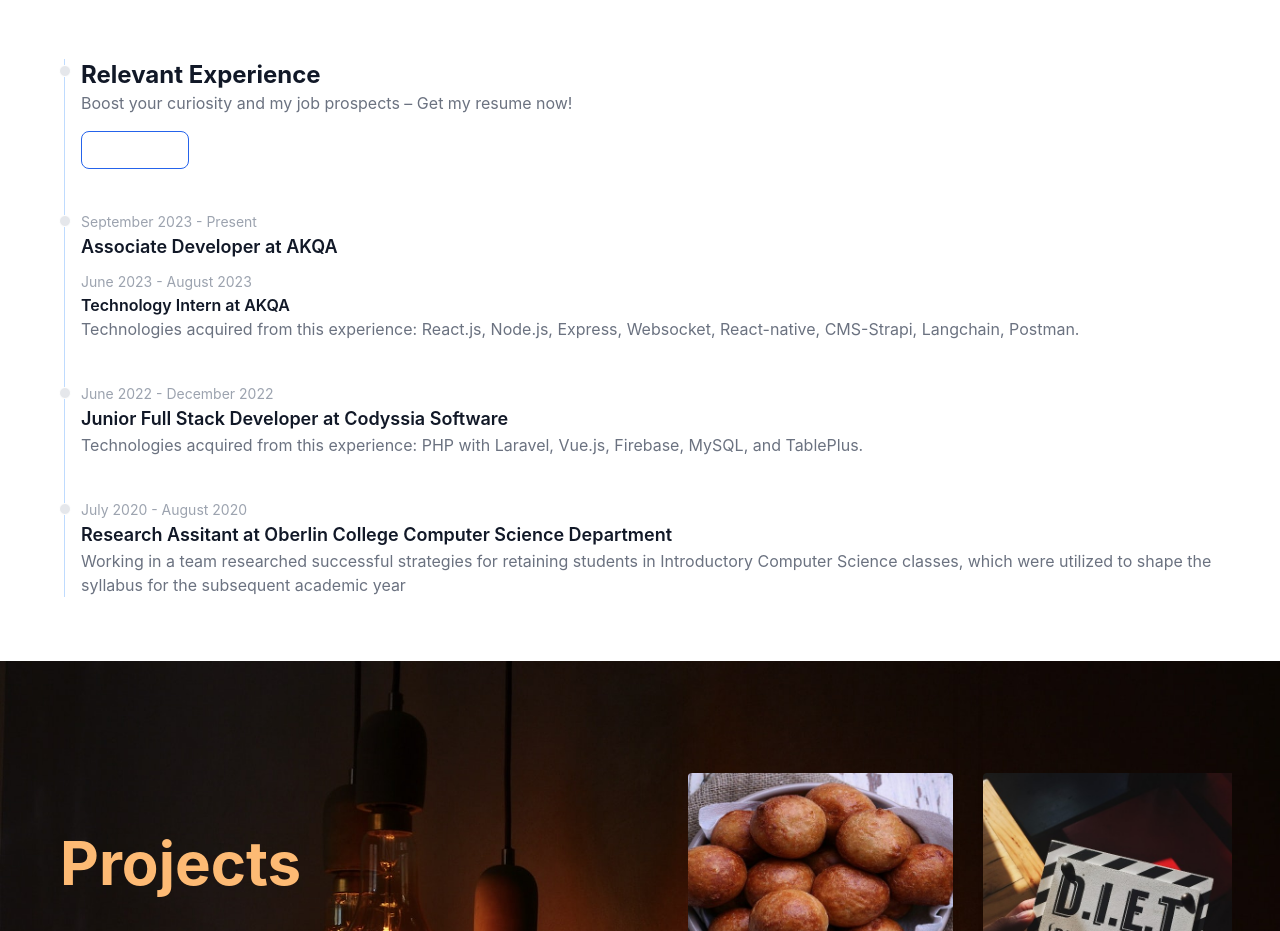
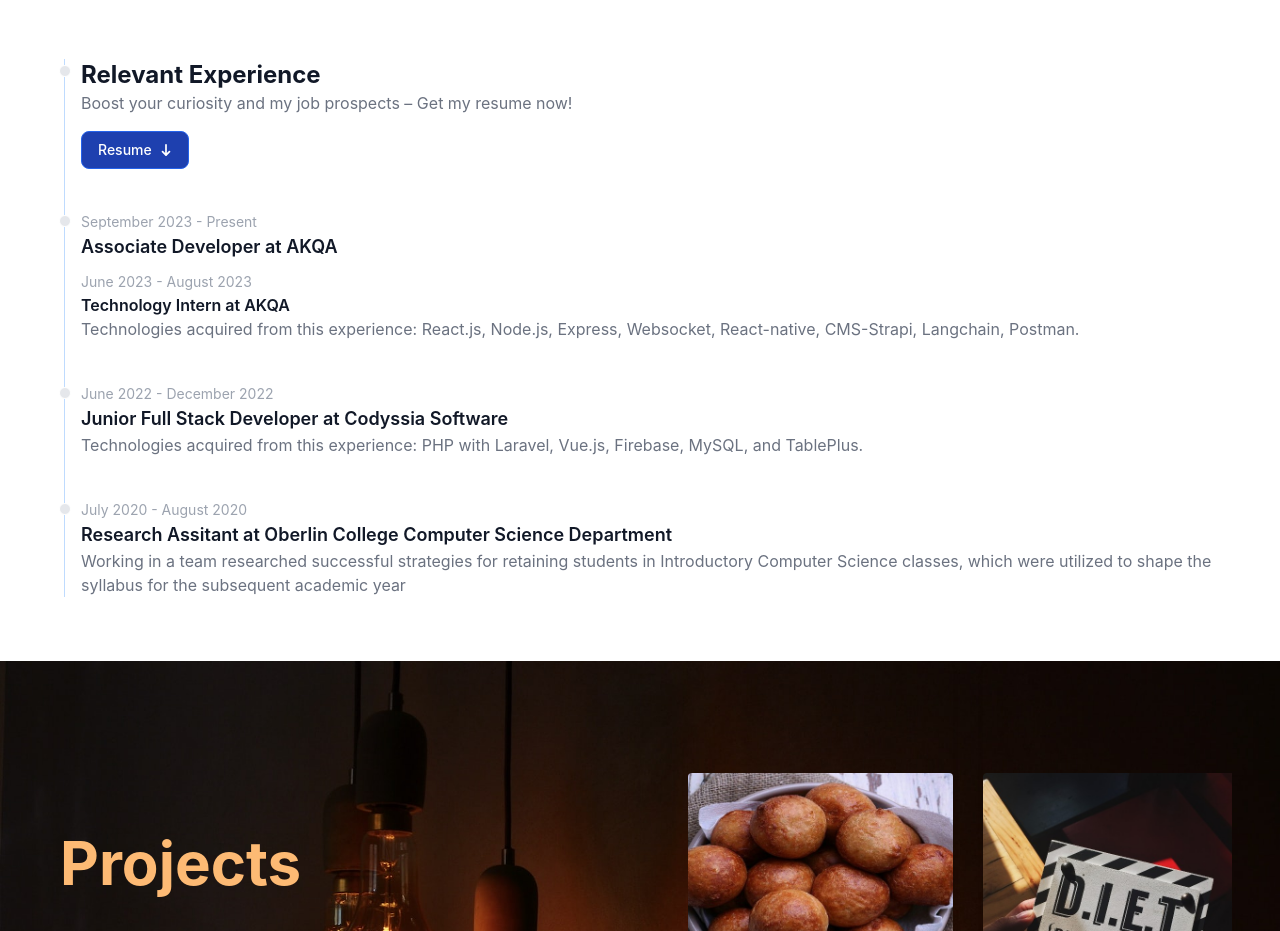
Before and after one commit to MaryAmartey/portfolio-site, a React (Vite) app: page /content in a window 1280 px wide. Shown: the part 900-1831 px from the top of the page. Built offline with nearby package versions, Linux system fonts and the light colour scheme.

Commit message:
added dockerfile

```diff
--- a/src/components/ResumePage.jsx
+++ b/src/components/ResumePage.jsx
@@ -16,7 +16,7 @@
           <a
             href={CV}
             download
-            className="bg-blue-800 inline-flex items-center px-4 py-2 text-sm font-medium text-white-900 bg-white border border-blue-200 rounded-lg focus:z-10 focus:ring-4 focus:outline-none focus:ring-blue-200 focus:text-blue-200 text-white border-blue-600 hover:text-white hover:bg-blue-600 focus:ring-blue-200"
+            className="bg-blue-800 inline-flex items-center px-4 py-2 text-sm font-medium text-white-900 border border-blue-200 rounded-lg focus:z-10 focus:ring-4 focus:outline-none focus:ring-blue-200 focus:text-blue-200 text-white border-blue-600 hover:text-white hover:bg-blue-600 focus:ring-blue-200"
           >
             Resume{' '}
             <svg
```
Also changed, not shown: 2 other files (tests, documents, lock files or other folders).
